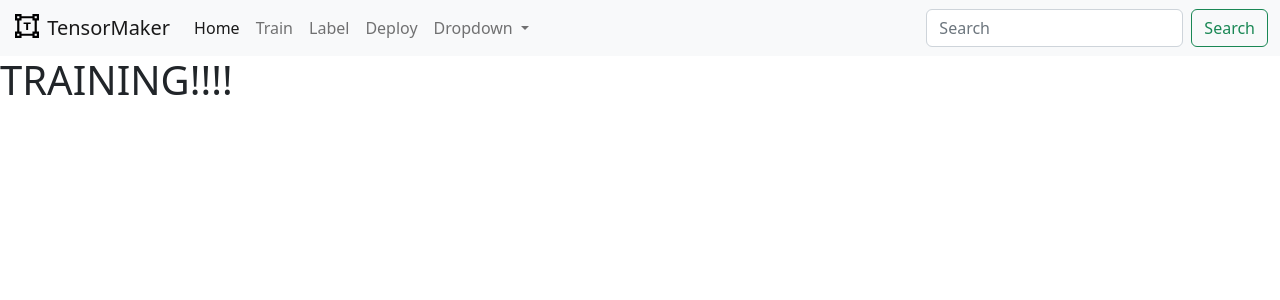
After one commit to scole02/TensorMaker, a Django app: page /trainer/save_categories in a window 1280 px wide. The commit adds this page. Shown: the top 300 px of the page. Run offline with Django 3.2, Linux system fonts and the light colour scheme.

Commit message:
lots of stuff

```diff
--- a/modelmaker/trainer/admin.py
+++ b/modelmaker/trainer/admin.py
@@ -1,5 +1,7 @@
 from django.contrib import admin
-from .models import ModelTrainingParams
+from .models import ModelTrainingParams, Category, File
 
 # Register your models here.
 admin.site.register(ModelTrainingParams)
+admin.site.register(Category)
+admin.site.register(File)
--- a/modelmaker/trainer/templates/trainer/base.html
+++ b/modelmaker/trainer/templates/trainer/base.html
@@ -8,44 +8,10 @@
     <link href="https://cdn.jsdelivr.net/npm/bootstrap@5.2.3/dist/css/bootstrap.min.css" rel="stylesheet" integrity="sha384-rbsA2VBKQhggwzxH7pPCaAqO46MgnOM80zW1RWuH61DGLwZJEdK2Kadq2F9CUG65" crossorigin="anonymous">
 </head>
 <body>
-    <!-- Navbar
-    <nav class="navbar bg-light">
-        <div class="container-fluid">
-        <a class="navbar-brand" href="{% url 'index' %}">TensorMaker</a>
-        <ul class="navbar-nav me-auto mb-2 mb-lg-0">
-            <li class="nav-item">
-                <a class="nav-link" href="{% url 'setup' %}">Model Trainer</a>
-            </li>
-        </ul>
-        </div>
-    </nav>
-
-    <nav class="navbar bg-light">
-        <div class="container-fluid">
-            <a class="navbar-brand" href="{% url 'index' %}">
-                <img src="{% static 'logo/betterlogo.svg' %}" alt="Logo" width="30" height="24" class="d-inline-block align-text-top"/>
-                TensorMaker
-            </a>
-            <div class="collapse navbar-collapse" id="navbarSupportedContent">
-                <ul class="navbar-nav me-auto mb-2 mb-lg-0">
-                    <li class="nav-item">
-                        <a class="nav-link" href="{% url 'setup' %}">Model Trainer</a>
-                    </li>
-                    <li class="nav-item">
-                        <a class="nav-link" href="{% url 'setup' %}">Projects</a>
-                    </li>
-                    <li class="nav-item">
-                        <a class="nav-link" href="{% url 'setup' %}">Deploy</a>
-                    </li>
-
-                </ul>
-            </div>
-        </div>
-    </nav>-->
-
+    <!-- Navbar -->
     <nav class="navbar navbar-expand-lg bg-light">
         <div class="container-fluid">
-          <a class="navbar-brand" href="{% url 'index' %}">
+          <a class="navbar-brand" href="{% url 'trainer:index' %}">
             <img src="{% static 'logo/betterlogo.svg' %}" alt="Logo" width="30" height="24" class="d-inline-block align-text-top"/>
             TensorMaker
           </a>
@@ -55,26 +21,28 @@
           <div class="collapse navbar-collapse" id="navbarSupportedContent">
             <ul class="navbar-nav me-auto mb-2 mb-lg-0">
               <li class="nav-item">
-                <a class="nav-link active" aria-current="page" href="{% url 'index' %}">Home</a>
+                <a class="nav-link active" aria-current="page" href="{% url 'trainer:index' %}">Home</a>
               </li>
               <li class="nav-item">
-                <a class="nav-link" href="{% url 'setup' %}">Train</a>
+                <a class="nav-link" href="{% url 'trainer:setup' %}">Train</a>
               </li>
               <li class="nav-item">
-                <a class="nav-link" href="{% url 'label' %}">Label</a>
+                <a class="nav-link" href="{% url 'trainer:label' %}">Label</a>
               </li>
               <li class="nav-item">
-                <a class="nav-link" href="{% url 'setup' %}">Deploy</a>
+                <a class="nav-link" href="{% url 'trainer:setup' %}">Deploy</a>
               </li>
               <li class="nav-item dropdown">
                 <a class="nav-link dropdown-toggle" href="#" role="button" data-bs-toggle="dropdown" aria-expanded="false">
                   Dropdown
                 </a>
                 <ul class="dropdown-menu">
-                  <li><a class="dropdown-item" href="#">Action</a></li>
-                  <li><a class="dropdown-item" href="#">Another action</a></li>
+                  <li><a class="dropdown-item" href="#">Upload</a></li>
+                  <li><a class="dropdown-item" href="#">Organize</a></li>
+                  <li><a class="dropdown-item" href="#">Annotate</a></li>
+                  <li><a class="dropdown-item" href="#">Train</a></li>
                   <li><hr class="dropdown-divider"></li>
-                  <li><a class="dropdown-item" href="#">Something else here</a></li>
+                  <li><a class="dropdown-item" href="#">Deploy</a></li>
                 </ul>
               </li>
             </ul>
--- /dev/null
+++ b/modelmaker/trainer/templates/trainer/training.html
@@ -0,0 +1,5 @@
+{% extends 'trainer/base.html' %}
+
+{% block content %}
+<h1> TRAINING!!!!</h1>
+{% endblock %}
--- a/modelmaker/trainer/views.py
+++ b/modelmaker/trainer/views.py
@@ -1,24 +1,52 @@
 from django.shortcuts import render
 from django.http import HttpResponseRedirect, Http404
-from .forms import TrainingParamForm
+from .forms import TrainingParamForm, CategoryForm, CategoryFileForm
+from django.forms import formset_factory
 
 def label(request):
     return render(request, 'trainer/label.html')
 
+def fileupload():
+    pass
+
+def save_categories(request):
+    trained = False
+    if(request.method == "POST"):
+        print(request.POST)
+        CategoryFormSet = formset_factory(CategoryFileForm, extra=3)
+        formset = CategoryFormSet(request.POST)
+        for form in formset:
+            if form.is_valid():
+                print("saving")
+                form.save()
+            else:
+                print("form not valid")
+                print(form.errors)
+        return render(request, 'trainer/base.html')
+
+    # else:
+    return render(request, 'trainer/training.html')
+
+
 def setup_page(request):
     submitted = False
     if(request.method == "POST"):
-        form = TrainingParamForm(request.POST)
-        if form.is_valid():
-            form.save()
-            return HttpResponseRedirect('setup?submitted=True')
+        params_form= TrainingParamForm(request.POST)
+        if params_form.is_valid():
+            params_form.save()
+            number_categories = params_form.cleaned_data['number_of_categories']
+            CategoryFormSet = formset_factory(CategoryFileForm, extra=number_categories)
+
+
+
+            return render(request, 'trainer/setup.html', {'submitted':True, 'formset':CategoryFormSet, 'params_form':params_form})
 
     else:
-        form = TrainingParamForm
+        params_form = TrainingParamForm
         if 'submitted' in request.GET:
             submitted = True
 
-    return render(request, 'trainer/setup.html', {'form':form, 'submitted':submitted})
+    return render(request, 'trainer/setup.html', {'params_form':params_form, 'submitted':submitted})
 
 # Create your views here.
 def index(request):
```
Also changed, not shown: modelmaker/trainer/forms.py (+14 -1 lines), modelmaker/trainer/models.py (+88 -1 lines), modelmaker/trainer/templates/trainer/setup.html (+15 -1 lines), modelmaker/db.sqlite3, modelmaker/trainer/migrations/0004_remove_category_files_file.py (added).
